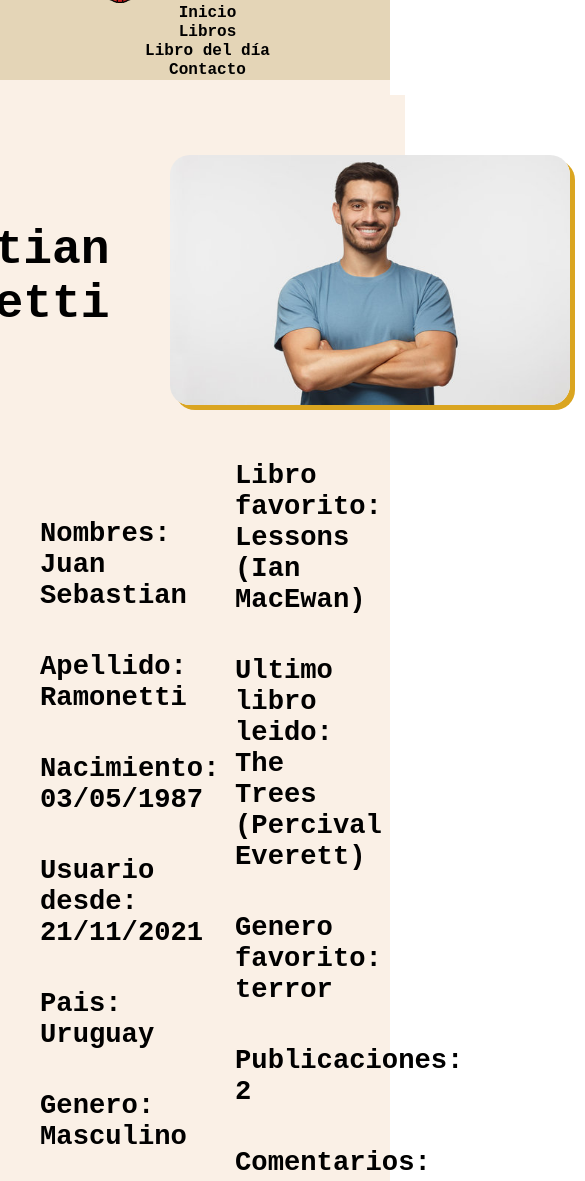
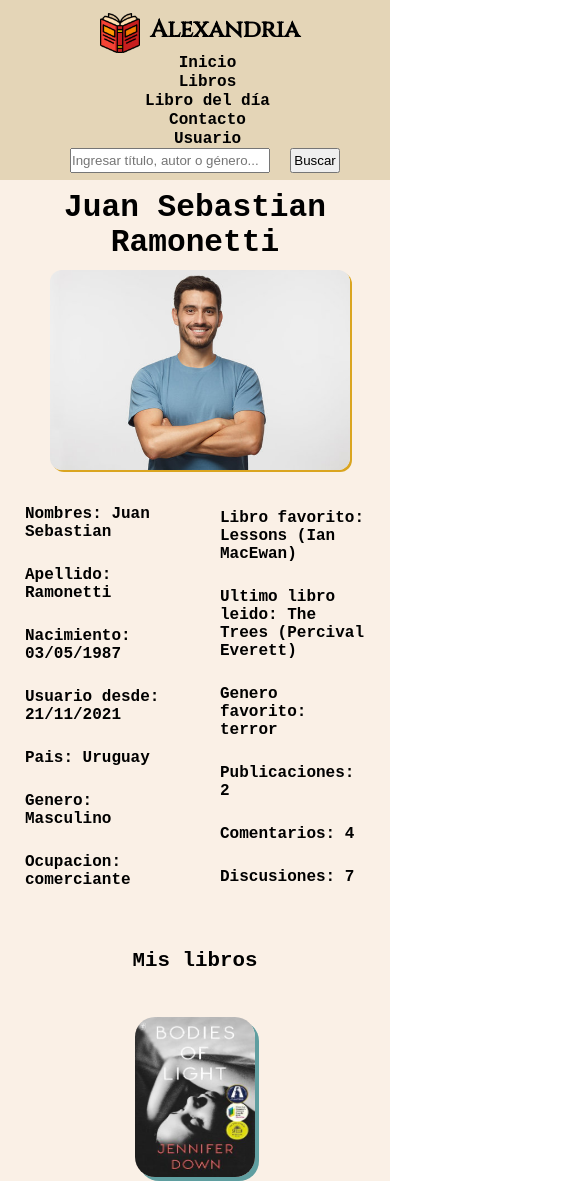
Before and after one commit to BrianLeoGoldman/Alexandria, a plain HTML site: page pages/user.html in a window 390 px wide. Shown: the top 1181 px of the page, 585 px wide, since content can reach past the window. Drawn offline with Linux system fonts and the light colour scheme; a web font is replaced by a local one.

Commit message:
Responsive completed for User.html page

```diff
--- a/css/style.css
+++ b/css/style.css
@@ -1218,7 +1218,6 @@
 }
 
 .user-name {
-    width: 100%;
     background-color: #faf0e6;
     display: flex;
     flex-direction: row;
@@ -1230,10 +1229,15 @@
     margin: 15px;
 }
 
+.user-name h2 {
+    text-align: center;
+}
+
 .user-photo {
     height: 250px;
     width: 400px;
     margin: 30px;
+    align-items: center;
 }
 
 .user-photo img {
@@ -1287,3 +1291,141 @@
     margin-bottom: 50px;
     box-shadow: 5px 5px cadetblue;
 }
+
+@media screen and (max-width:1250px) {
+
+    .user-name {
+        font-size: 1.5rem;
+        font-weight: 600;
+        margin: 12px;
+    }
+
+    .user-photo img {
+        height: 200px;
+        width: 350px;
+        margin: 25px;
+        box-shadow: 4px 4px goldenrod;
+        border-radius: 15px;
+    }
+
+    .column h2 {
+        margin-top: 5px;
+        font-size: 1.2rem;
+        margin: 30px
+    }
+
+    .user-books img {
+        border-radius: 20px;
+        width: 120px;
+        height: 160px;
+        margin: 10px;
+        margin-bottom: 40px;
+        box-shadow: 4px 4px cadetblue;
+    }
+
+
+}
+
+@media screen and (max-width:900px) {
+
+    .user-books {
+        display: flex;
+        flex-direction: column;
+        justify-content: center;
+        align-items: center;
+    }
+
+    .user-pictures h2 {
+        margin-top: 5px;
+        font-size: 1.3rem;
+        margin: 35px
+    }
+}
+
+@media screen and (max-width:720px) {
+
+    .grid-container-user {
+        grid-template-columns: 1fr 1fr;
+        grid-template-rows: 100px auto 80px;
+    }
+}
+
+@media screen and (max-width:660px) {
+    .user-name {
+        display: flex;
+        flex-direction: column;
+        justify-content: center;
+        align-items: center;
+        font-size: 1.3rem;
+        font-weight: 500;
+        margin: 10px;
+    }
+
+    .user-photo img {
+        height: 200px;
+        width: 300px;
+        margin: 20px;
+        box-shadow: 3px 3px goldenrod;
+        border-radius: 12px;
+    }
+
+    .column h2 {
+        margin-top: 5px;
+        font-size: 1rem;
+        margin: 25px
+    }
+
+}
+
+@media screen and (max-width:530px) {
+    .grid-container-user {
+        grid-template-columns: 1fr 1fr;
+        grid-template-rows: 180px auto 80px;
+    }
+}
+
+@media screen and (max-width:400px) {
+
+    .user-photo {
+        height: 200px;
+        width: 300px;
+        margin: 5px;
+    }
+    .user-photo img {
+        height: 200px;
+        width: 300px;
+        margin: 5px;
+        box-shadow: 2px 2px goldenrod;
+    }
+}
+
+@media screen and (max-width:350px) {
+    .user-photo {
+        height: 180px;
+        width: 250px;
+        margin: 4px;
+    }
+    .user-photo img {
+        height: 180px;
+        width: 250px;
+        margin: 4px;
+    }
+
+    .user-name {
+        font-size: 1rem;
+        font-weight: 400;
+        margin: 7px;
+    }
+
+    .column h2 {
+        margin-top: 4px;
+        font-size: 0.7rem;
+        margin: 15px
+    }
+
+    .user-pictures h2 {
+        margin-top: 4px;
+        font-size: 1rem;
+        margin: 25px
+    }
+}
```
